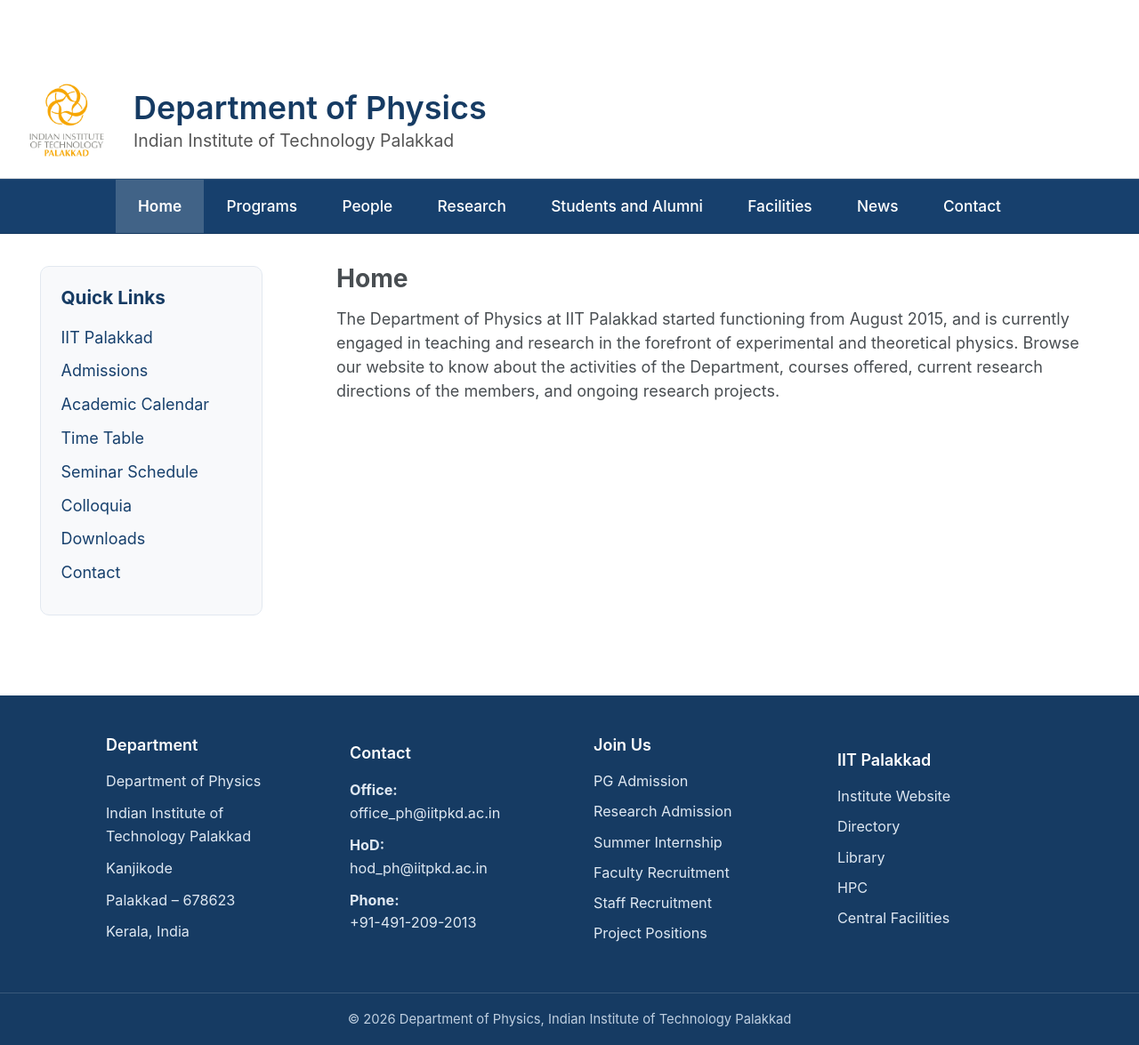
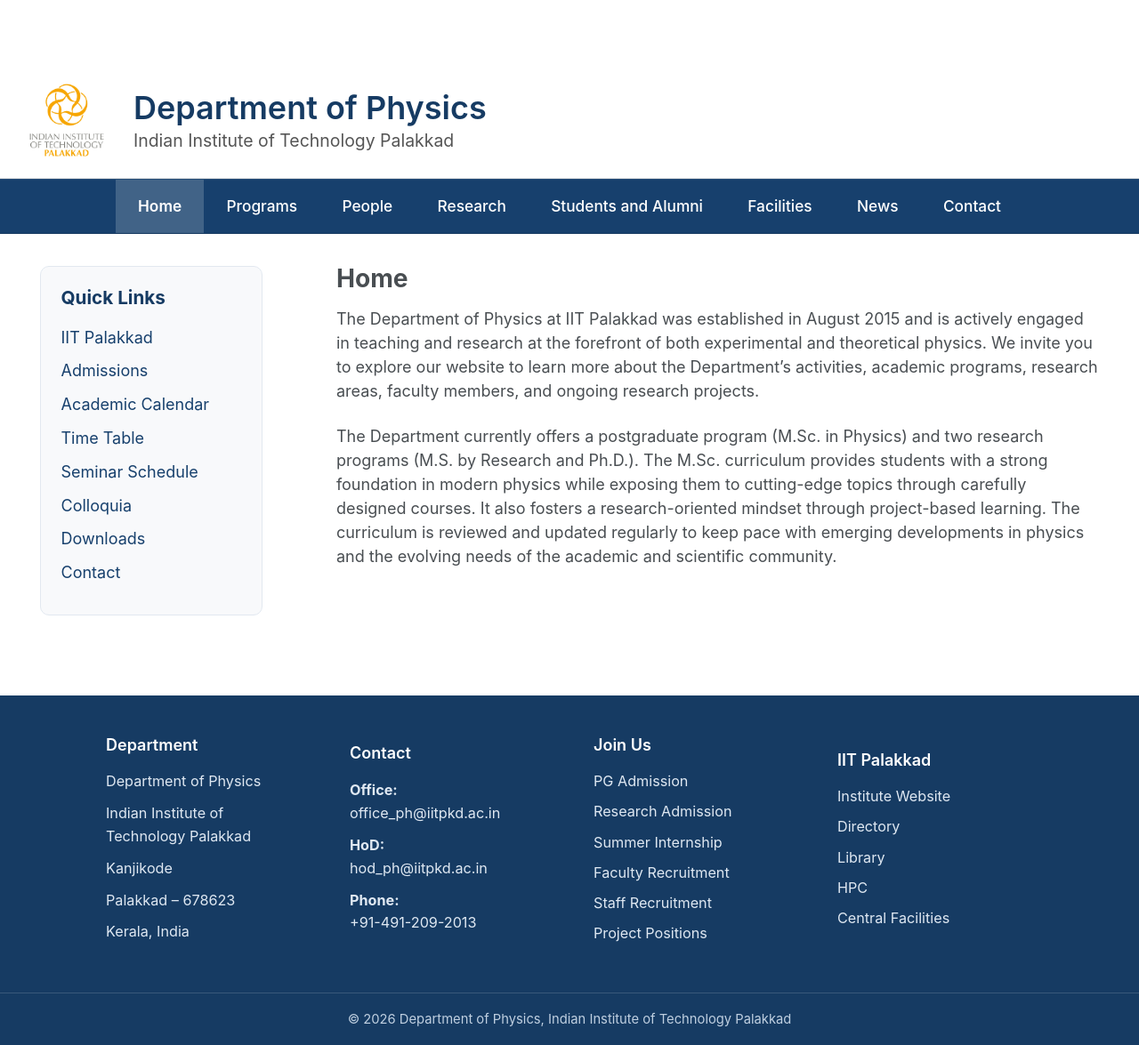
Before and after one commit to phyall/phyall.github.io, a Jekyll site: the page built from _pages/about.md, in a window 1280 px wide and 1175 px high. Shown: the whole window at 89% size. Built offline with Jekyll 4.4.1, drawn with Linux system fonts in a browser that asks for light colours; a style sheet for code colours, icons or effects is not loaded.

Commit message:
Update about.md

```diff
--- a/_pages/about.md
+++ b/_pages/about.md
@@ -8,4 +8,6 @@ redirect_from:
   - /about.html
 ---
 
-The Department of Physics at IIT Palakkad started functioning from August 2015, and is currently engaged in teaching and research in the forefront of experimental and theoretical physics. Browse our website to know about the activities of the Department, courses offered, current research directions of the members, and ongoing research projects.
+The Department of Physics at IIT Palakkad was established in August 2015 and is actively engaged in teaching and research at the forefront of both experimental and theoretical physics. We invite you to explore our website to learn more about the Department's activities, academic programs, research areas, faculty members, and ongoing research projects.
+
+The Department currently offers a postgraduate program (M.Sc. in Physics) and two research programs (M.S. by Research and Ph.D.). The M.Sc. curriculum provides students with a strong foundation in modern physics while exposing them to cutting-edge topics through carefully designed courses. It also fosters a research-oriented mindset through project-based learning. The curriculum is reviewed and updated regularly to keep pace with emerging developments in physics and the evolving needs of the academic and scientific community.
```
